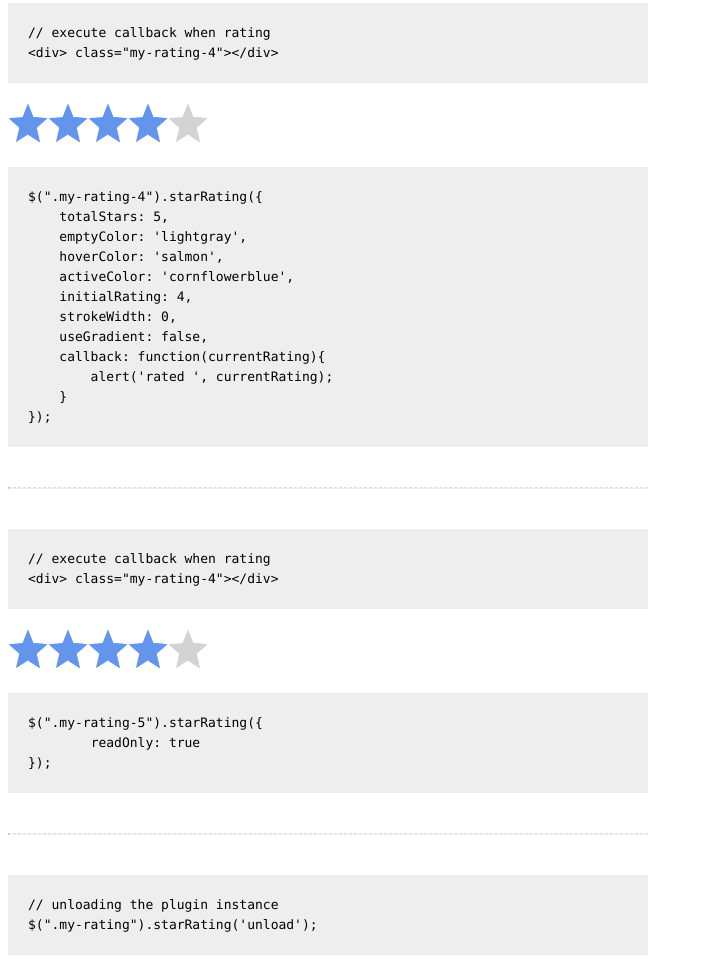
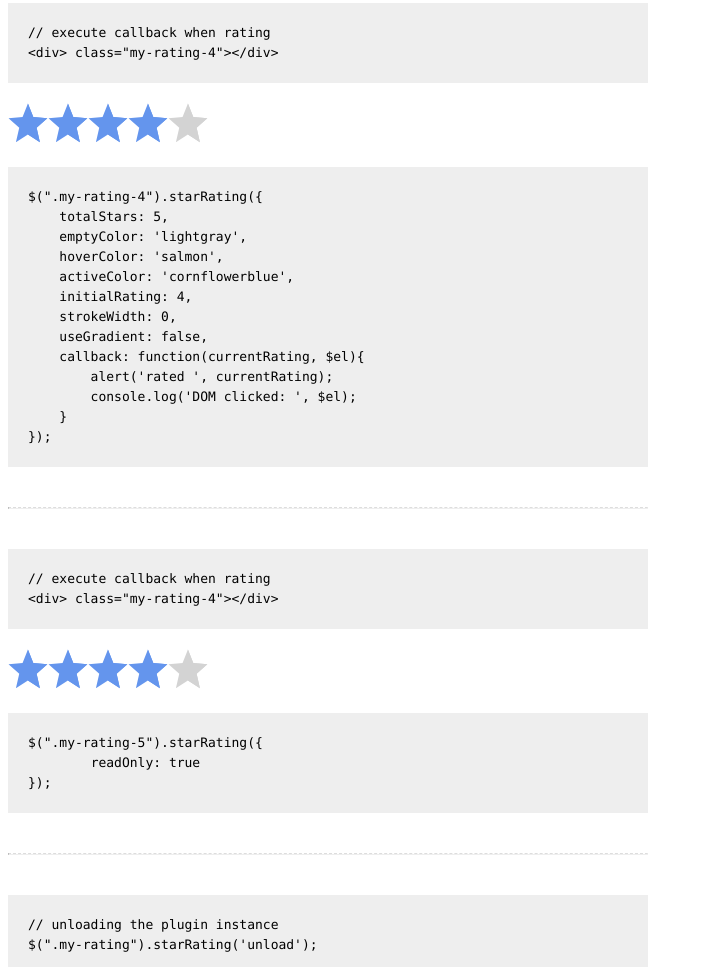
Before and after one commit to nashio/star-rating-svg, a website: page demo/index.html in a window 1280 px wide. Shown: the part 1543-2510 px from the top of the page, without its empty margins (0-703 px from the left). Drawn offline with nearby package versions, Linux system fonts and the light colour scheme.

Commit message:
updated demo markup

```diff
--- a/demo/index.html
+++ b/demo/index.html
@@ -100,8 +100,9 @@ $(".my-rating-4").starRating({
     initialRating: 4,
     strokeWidth: 0,
     useGradient: false,
-    callback: function(currentRating){
+    callback: function(currentRating, $el){
         alert('rated ', currentRating);
+        console.log('DOM clicked: ', $el);
     }
 });
 </pre>
@@ -177,8 +178,9 @@ $(function() {
         initialRating: 4,
         strokeWidth: 0,
         useGradient: false,
-        callback: function(currentRating){
+        callback: function(currentRating, $el){
             alert('rated ' +  currentRating);
+            console.log('target DOM ', $el);
         }
     });
 
```
